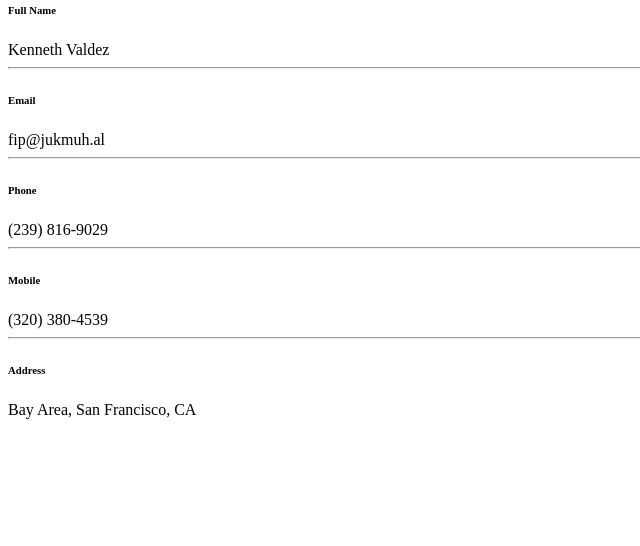
After one commit to rummansadik/Admission-Automation, a Django app: template templates/student/profile.html in a window 1280 px wide. The commit adds this page. Shown: the part 254-800 px from the top of the page, without its empty margins (0-640 px from the left). Run offline with Django 3.2, Linux system fonts and the light colour scheme; the template is opened without the code that fills it, so the values that code supplies are empty; some libraries are stand-ins or nearby versions.

Commit message:
profile template added

```diff
--- /dev/null
+++ b/templates/student/profile.html
@@ -0,0 +1,73 @@
+<div class="container">
+    <div class="main-body">
+        <div class="row gutters-sm">
+            <div class="col-md-4">
+                <!-- profile -->
+                <!-- <div class="card"> -->
+                    <div class="card-body">
+                        <div class="d-flex flex-column align-items-center text-center">
+                            <img src="https://bootdey.com/img/Content/avatar/avatar7.png" alt="Admin"
+                                class="rounded-circle" width="150">
+                            <div class="mt-3">
+                                <h4>John Doe</h4>
+                                <p class="text-secondary mb-1">Full Stack Developer</p>
+                                <p class="text-muted font-size-sm">Bay Area, San Francisco, CA</p>
+                            </div>
+                        </div>
+                    </div>
+                <!-- </div> -->
+            </div>
+
+            <div class="col-md-8">
+                <div class="card mb-3">
+                    <div class="card-body">
+                        <div class="row">
+                            <div class="col-sm-3">
+                                <h6 class="mb-0">Full Name</h6>
+                            </div>
+                            <div class="col-sm-9 text-secondary">
+                                Kenneth Valdez
+                            </div>
+                        </div>
+                        <hr>
+                        <div class="row">
+                            <div class="col-sm-3">
+                                <h6 class="mb-0">Email</h6>
+                            </div>
+                            <div class="col-sm-9 text-secondary">
+                                fip@jukmuh.al
+                            </div>
+                        </div>
+                        <hr>
+                        <div class="row">
+                            <div class="col-sm-3">
+                                <h6 class="mb-0">Phone</h6>
+                            </div>
+                            <div class="col-sm-9 text-secondary">
+                                (239) 816-9029
+                            </div>
+                        </div>
+                        <hr>
+                        <div class="row">
+                            <div class="col-sm-3">
+                                <h6 class="mb-0">Mobile</h6>
+                            </div>
+                            <div class="col-sm-9 text-secondary">
+                                (320) 380-4539
+                            </div>
+                        </div>
+                        <hr>
+                        <div class="row">
+                            <div class="col-sm-3">
+                                <h6 class="mb-0">Address</h6>
+                            </div>
+                            <div class="col-sm-9 text-secondary">
+                                Bay Area, San Francisco, CA
+                            </div>
+                        </div>
+                    </div>
+                </div>
+            </div>
+        </div>
+    </div>
+</div>
```
Also changed, not shown: templates/student/student_dashboard.html (+5 -2 lines).
